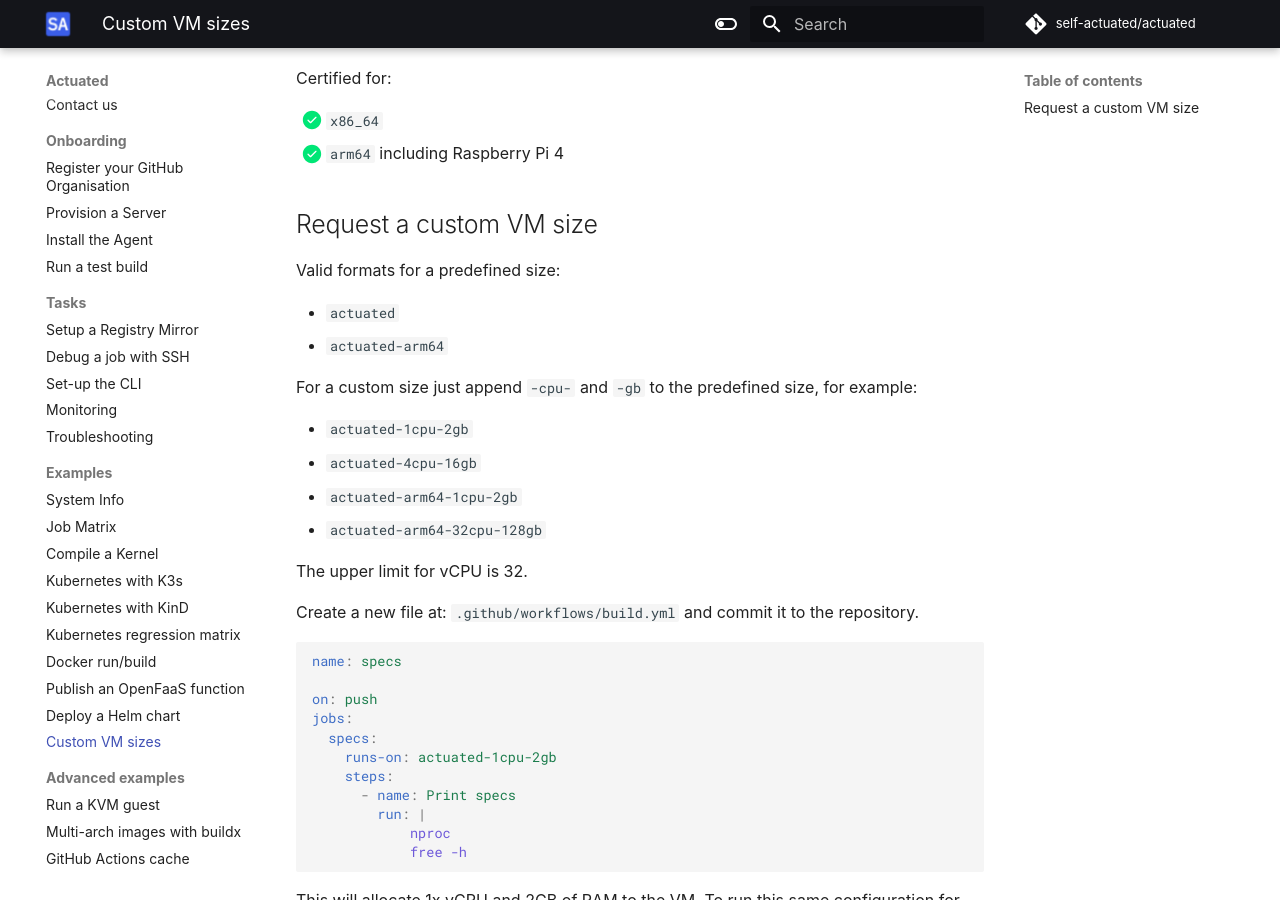
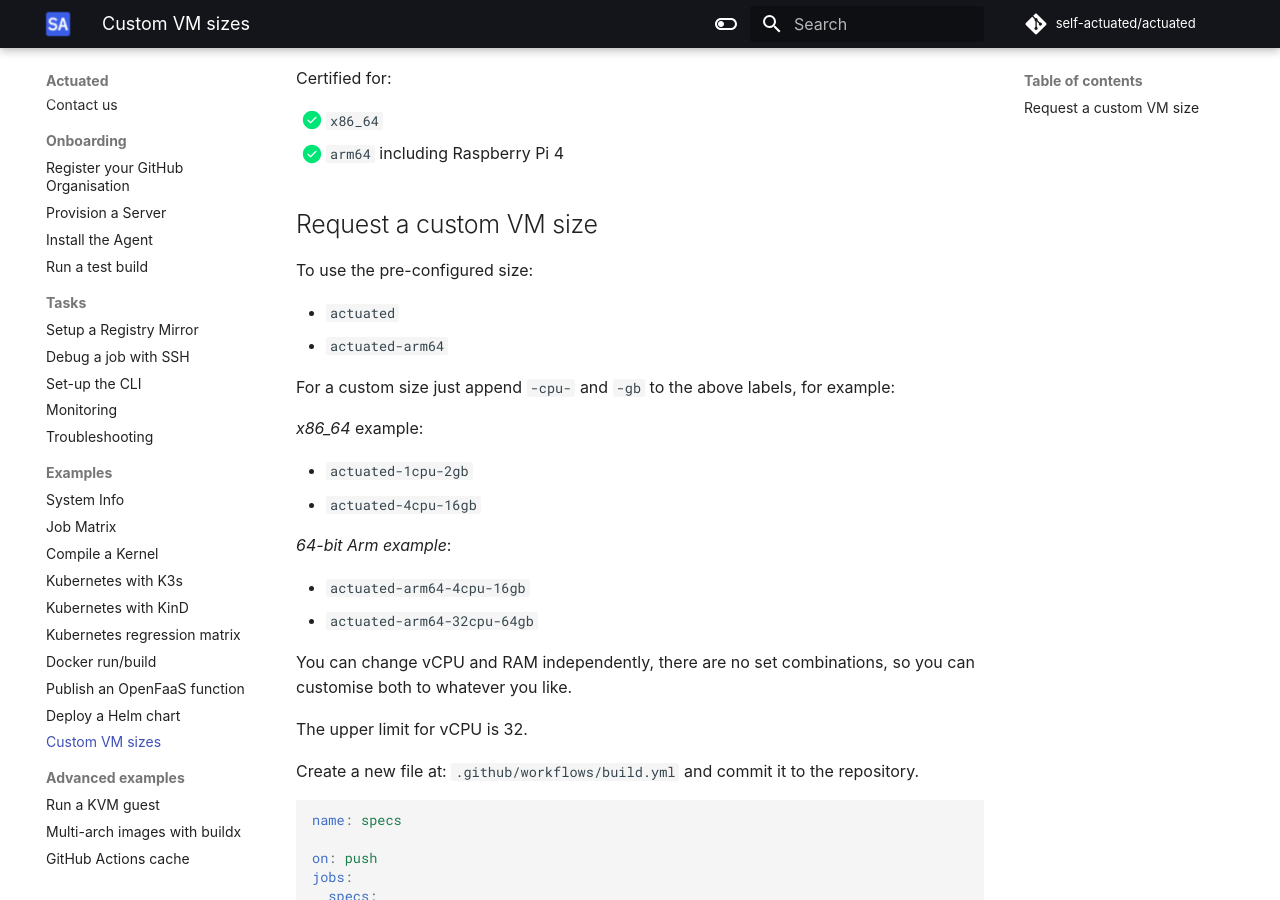
Before and after one commit to welteki/docs.actuated.dev, an MkDocs documentation site: the page built from docs/examples/custom-vm-size.md, in a window 1280 px wide and 900 px high, scrolled down 299 px. Built offline with MkDocs 1.6.1 and Material for MkDocs 9.7.7, drawn with Linux system fonts in a browser that asks for light colours; some web fonts are replaced.

Commit message:
Clarify Kernel version and custom VM sizes
Signed-off-by: Alex Ellis (OpenFaaS Ltd) <alexellis2@gmail.com>

```diff
--- a/docs/examples/custom-vm-size.md
+++ b/docs/examples/custom-vm-size.md
@@ -11,17 +11,24 @@
 
 ## Request a custom VM size
 
-Valid formats for a predefined size:
+To use the pre-configured size:
 
 * `actuated`
 * `actuated-arm64`
 
-For a custom size just append `-cpu-` and `-gb` to the predefined size, for example:
+For a custom size just append `-cpu-` and `-gb` to the above labels, for example:
+
+*x86_64* example:
 
 * `actuated-1cpu-2gb`
 * `actuated-4cpu-16gb`
-* `actuated-arm64-1cpu-2gb`
-* `actuated-arm64-32cpu-128gb`
+
+*64-bit Arm example*:
+
+* `actuated-arm64-4cpu-16gb`
+* `actuated-arm64-32cpu-64gb`
+
+You can change vCPU and RAM independently, there are no set combinations, so you can customise both to whatever you like.
 
 The upper limit for vCPU is 32.
 
```
Also changed, not shown: docs/faq.md (+4 -0 lines).
